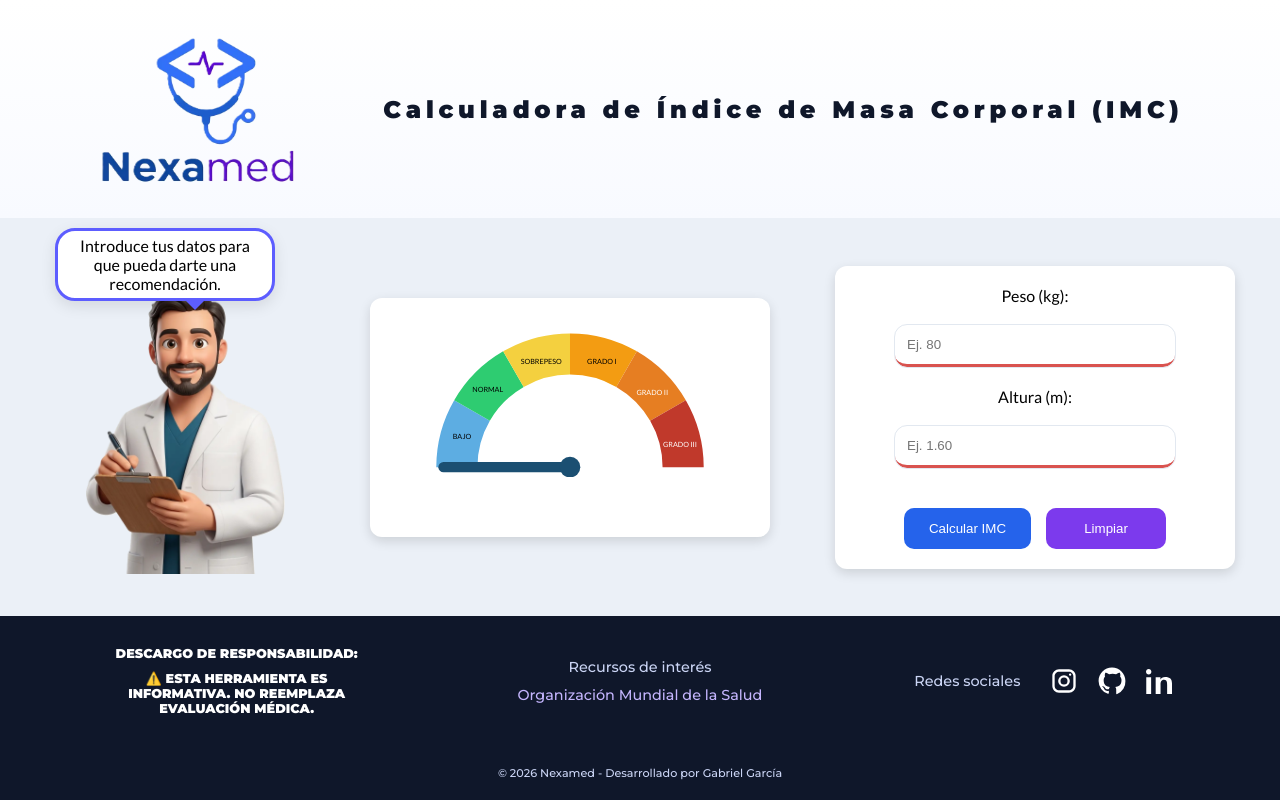
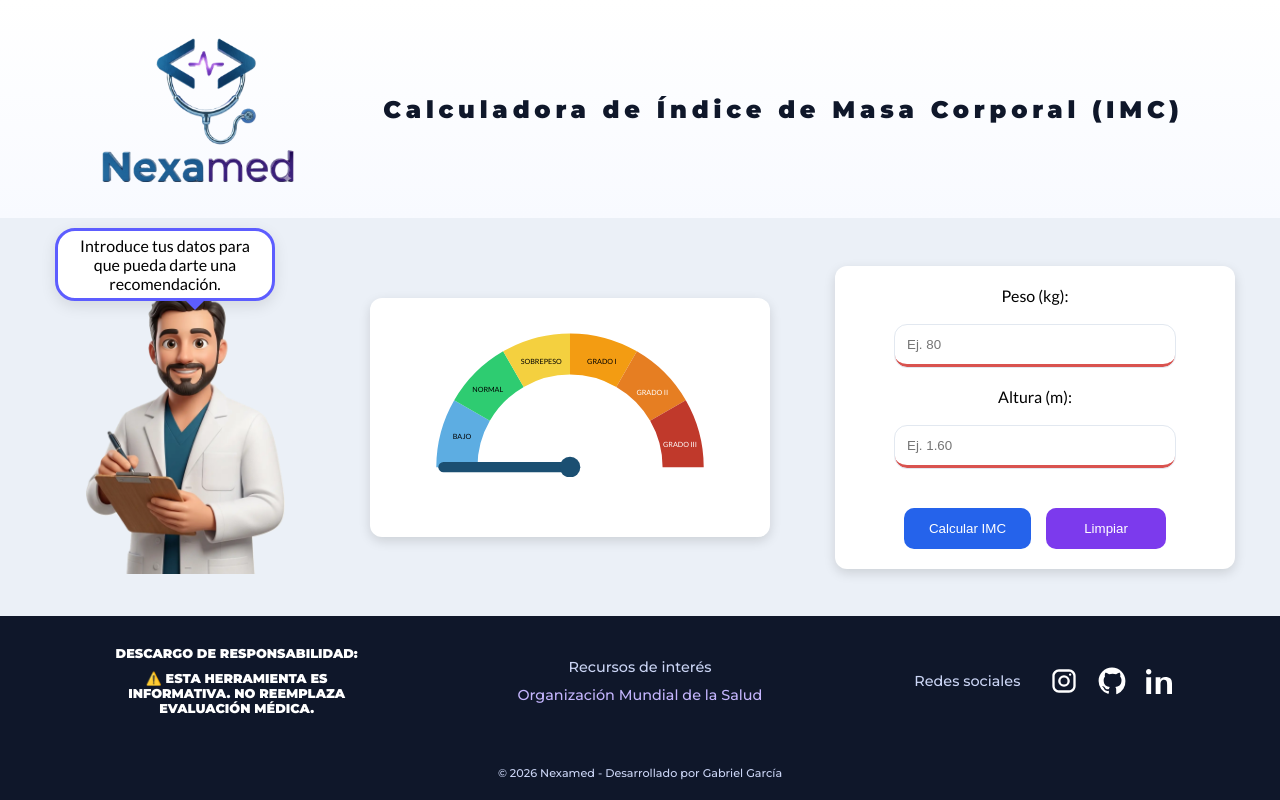
Before and after one commit to medgabrielgarcia-star/calculadora-imc, a website: page docs/index.html in a window 1280 px wide. Drawn offline with nearby package versions, Linux system fonts and the light colour scheme.

Commit message:
Ajustando detalles

```diff
--- a/docs/index.html
+++ b/docs/index.html
@@ -11,7 +11,7 @@
 
 <body>
     <header class="calc-imc__header">
-        <img class="calc-imc__logo" src="./assets/images/logo_nexamed.webp" alt="logo nexamed" width="200px"
+        <img class="calc-imc__logo" src="./assets/images/logo-nexamed-3d.png" alt="logo nexamed" width="200px"
             title="Logo Nexamed">
         <h1 class="calc-imc__title">Calculadora de Índice de Masa Corporal (IMC)</h1>
     </header>
```
Also changed, not shown: docs/assets/images/logo-nexamed-3d.png (added).
